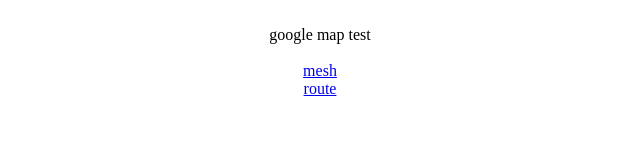
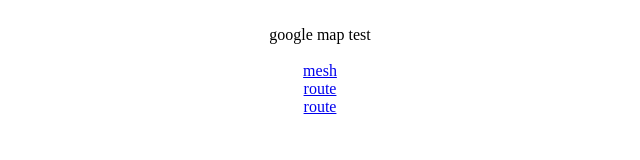
Before and after one commit to kiyujjj/kiyujjj.github.io, a plain HTML site: page index.html in a window 1280 px wide. Shown: the full height of the page, 320-960 px from the left. Drawn offline with Linux system fonts and the light colour scheme.

Commit message:
add gethtml

```diff
--- a/index.html
+++ b/index.html
@@ -12,7 +12,7 @@ google map test<br />
 
 <a href="mesh.html">mesh</a><br />
 <a href="route.html">route</a><br />
-
+<a href="get.html">route</a><br />
 
 <br />
 </center>
```
